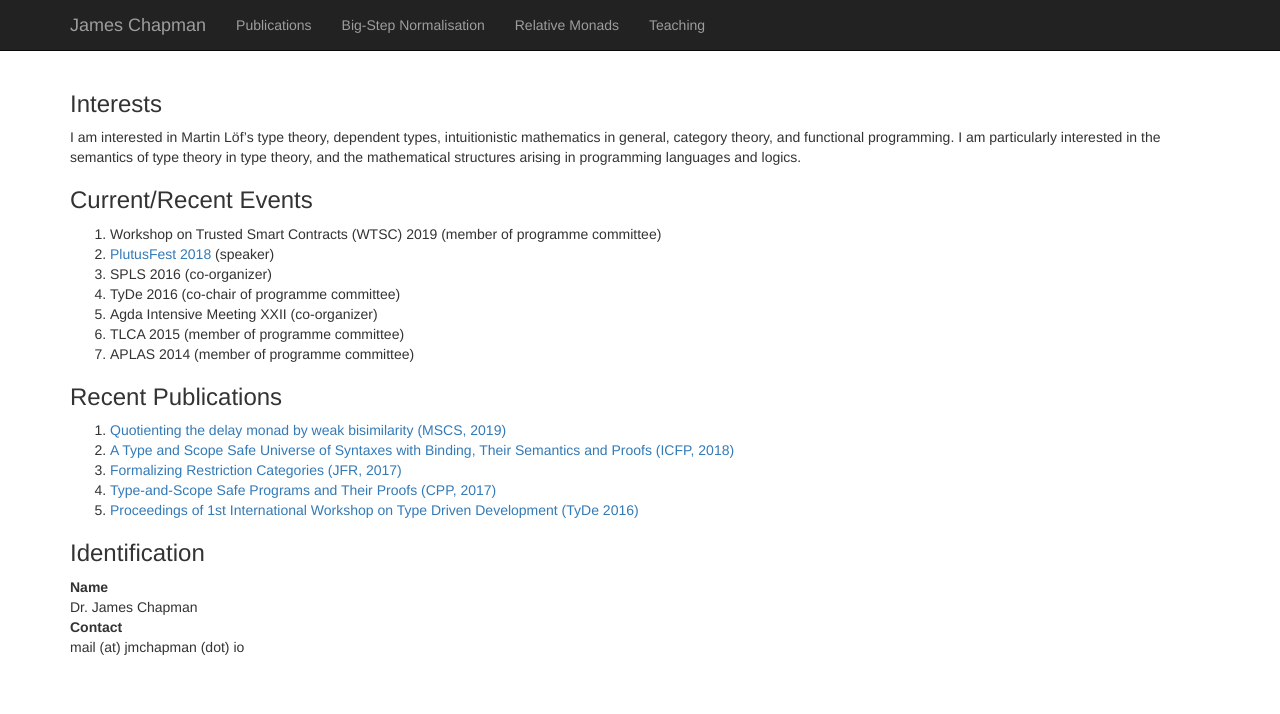
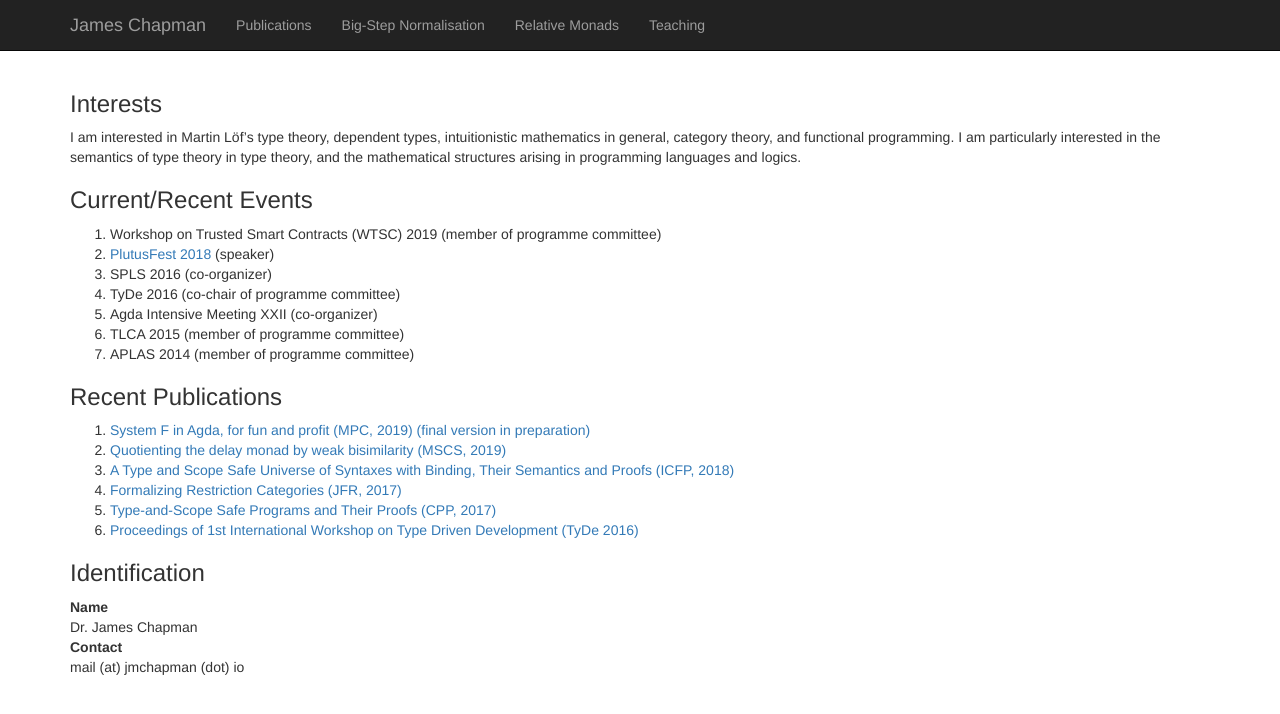
Before and after one commit to jmchapman/jmchapman.github.io, a Jekyll site: the page built from index.html, in a window 1280 px wide. Shown: the top 714 px of the page. Built offline with Jekyll 4.4.1, drawn with Linux system fonts in a browser that asks for light colours; nearby versions of some CDN libraries.

Commit message:
Update index.html

```diff
--- a/index.html
+++ b/index.html
@@ -27,6 +27,8 @@ title: James Chapman
   <article>
     <h3>Recent Publications</h3>
     <ol>
+      <li><a href="">
+	      System F in Agda, for fun and profit (MPC, 2019) (final version in preparation)</a>
       <li><a href="Publications.html#quotdelaymscs">
 	      Quotienting the delay monad by weak bisimilarity (MSCS, 2019)</a>
       <li><a href="Publications.html#rsemkituniv">
```
